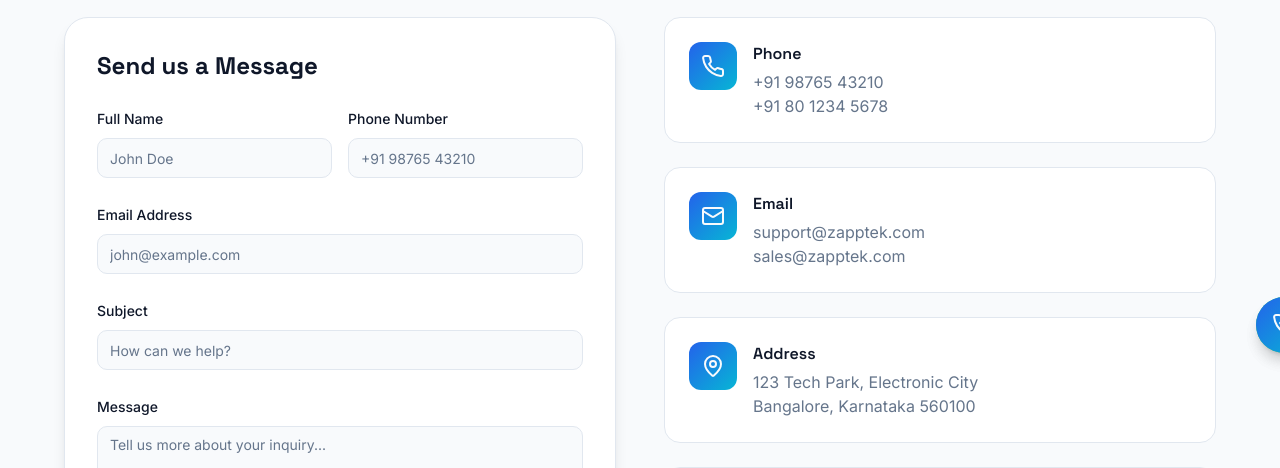
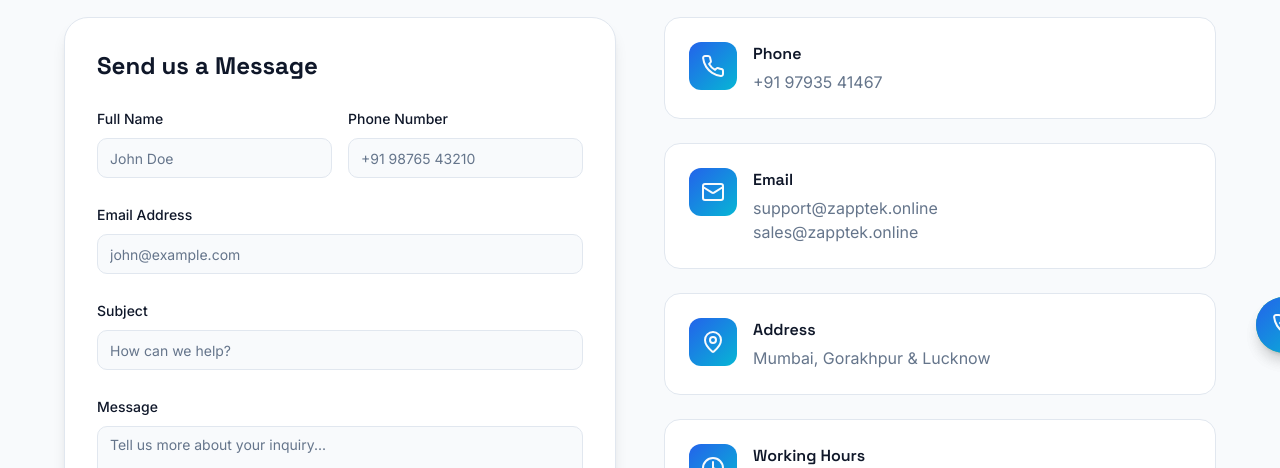
Before and after one commit to Sunnyg0211/zapptek-website, a React (Vite) app: page /contact in a window 1280 px wide. Shown: the part 479-947 px from the top of the page. Built offline with nearby package versions, Linux system fonts and the light colour scheme; no server answers; the HTML template or start-up script is replaced by a standard one.

Commit message:
Update Contact.tsx

```diff
--- a/src/pages/Contact.tsx
+++ b/src/pages/Contact.tsx
@@ -9,19 +9,19 @@ const contactInfo = [
   {
     icon: Phone,
     title: "Phone",
-    details: ["+91 98765 43210", "+91 80 1234 5678"],
-    action: "tel:+919876543210",
+    details: ["+91 97935 41467"],
+    action: "tel:+919793541467",
   },
   {
     icon: Mail,
     title: "Email",
-    details: ["support@zapptek.com", "sales@zapptek.com"],
-    action: "mailto:support@zapptek.com",
+    details: ["support@zapptek.online", "sales@zapptek.online"],
+    action: "mailto:support@zapptek.online",
   },
   {
     icon: MapPin,
     title: "Address",
-    details: ["123 Tech Park, Electronic City", "Bangalore, Karnataka 560100"],
+    details: ["Mumbai, Gorakhpur & Lucknow"],
     action: "#",
   },
   {
```
